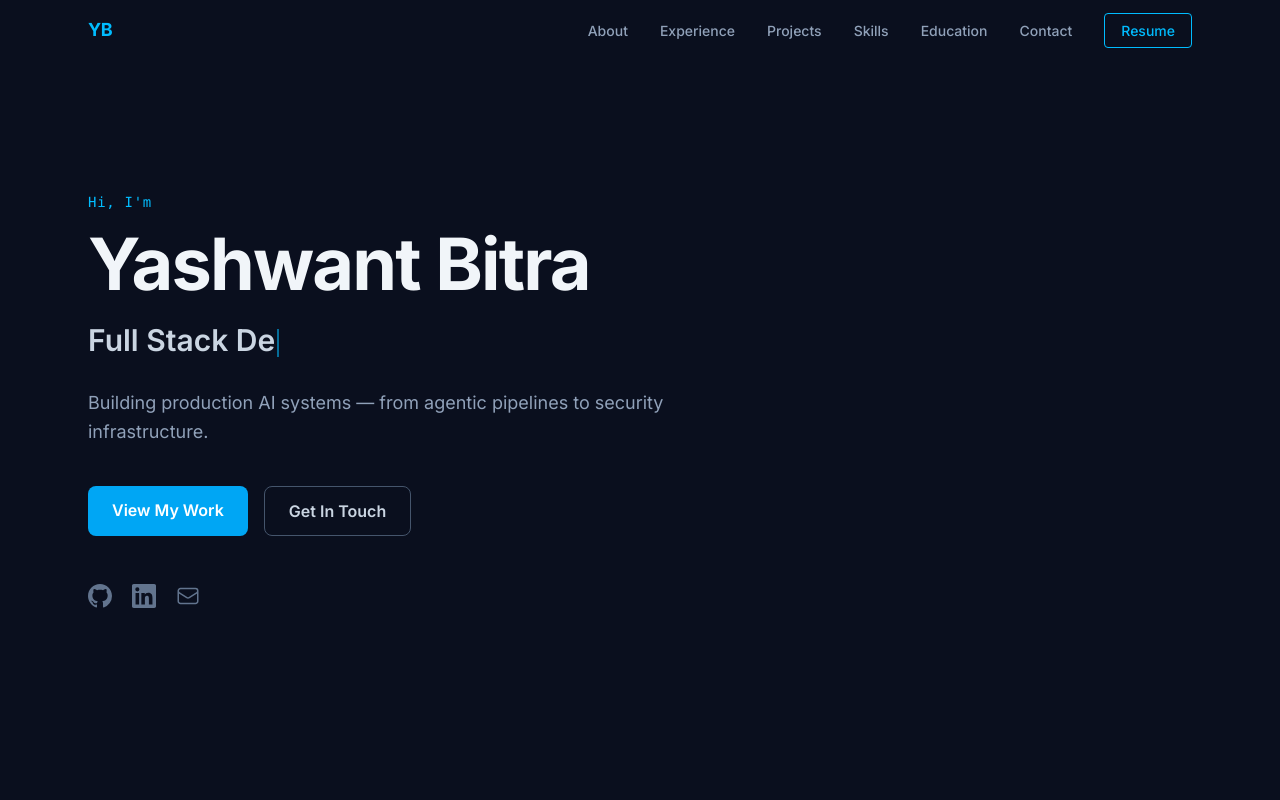
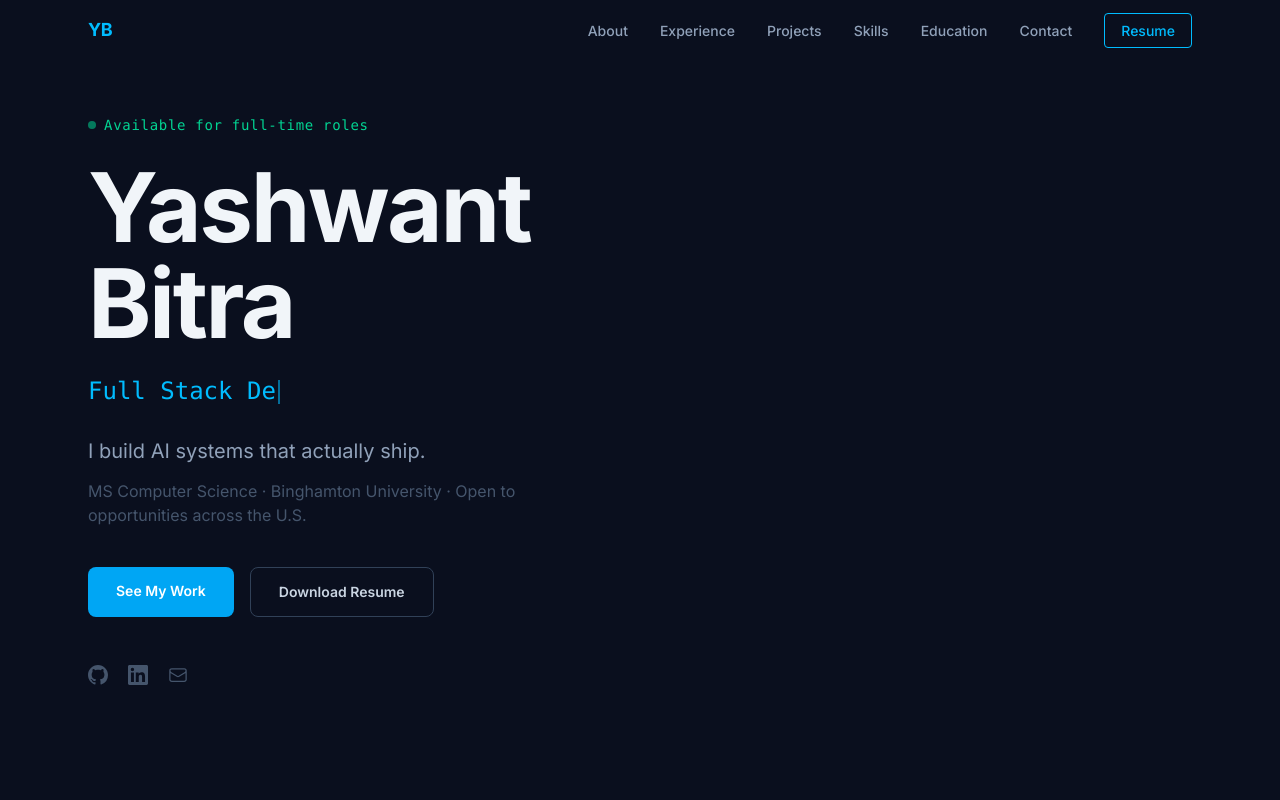
Before and after one commit to yashzord/portfolio, a Next.js app: page / in a window 1280 px wide. Shown: the top 800 px of the page. Built offline with nearby package versions, Linux system fonts and the light colour scheme.

Commit message:
Catchier hero, remove NJ-specific location, open to US-wide roles

```diff
--- a/components/About.tsx
+++ b/components/About.tsx
@@ -19,9 +19,8 @@ export default function About() {
               with full MLOps observability.
             </p>
             <p>
-              Outside of engineering, I&apos;m a competitive chess player, an avid music listener, and based in{" "}
-              <span className="text-slate-300">{personal.location}</span>, targeting roles in the Princeton/Mercer County
-              area and remote/hybrid opportunities.
+              Outside of engineering, I&apos;m a competitive chess player and an avid music listener. Currently based in
+              the U.S. and open to full-time opportunities anywhere — on-site, hybrid, or remote.
             </p>
           </div>
           <div className="mt-8 flex flex-wrap gap-3">
--- a/components/Contact.tsx
+++ b/components/Contact.tsx
@@ -58,7 +58,7 @@ export default function Contact() {
             </svg>
             <div>
               <p className="text-xs text-slate-500 mb-0.5">Location</p>
-              <p className="text-sm font-medium">{personal.location}</p>
+              <p className="text-sm font-medium">Open to U.S. Opportunities</p>
             </div>
           </div>
         </div>
--- a/components/Hero.tsx
+++ b/components/Hero.tsx
@@ -37,42 +37,50 @@ export default function Hero() {
       className="min-h-screen flex flex-col justify-center px-6 max-w-6xl mx-auto"
     >
       <div className="max-w-3xl">
-        <p className="text-sky-400 font-mono text-sm mb-4 tracking-wider">Hi, I&apos;m</p>
-        <h1 className="text-6xl sm:text-7xl font-bold text-slate-100 tracking-tight mb-4">
-          Yashwant Bitra
+        <div className="flex items-center gap-2 mb-6">
+          <span className="inline-block w-2 h-2 rounded-full bg-emerald-400 animate-pulse" />
+          <p className="text-emerald-400 font-mono text-sm tracking-wider">Available for full-time roles</p>
+        </div>
+        <h1 className="text-6xl sm:text-8xl font-bold text-slate-100 tracking-tight mb-5 leading-none">
+          Yashwant<br />Bitra
         </h1>
-        <div className="h-12 flex items-center mb-6">
-          <span className="text-2xl sm:text-3xl font-semibold text-slate-300">
+        <div className="h-10 flex items-center mb-6">
+          <span className="text-xl sm:text-2xl font-mono text-sky-400">
             {displayed}
-            <span className="inline-block w-0.5 h-7 bg-sky-400 ml-0.5 align-middle animate-pulse" />
+            <span className="inline-block w-0.5 h-6 bg-sky-400 ml-0.5 align-middle animate-pulse" />
           </span>
         </div>
-        <p className="text-slate-400 text-lg leading-relaxed max-w-xl mb-10">
+        <p className="text-slate-400 text-xl leading-relaxed max-w-lg mb-3">
           {personal.tagline}
         </p>
-        <div className="flex flex-wrap gap-4">
+        <p className="text-slate-600 text-base max-w-lg mb-10">
+          MS Computer Science · Binghamton University · Open to opportunities across the U.S.
+        </p>
+        <div className="flex flex-wrap gap-4 mb-12">
           <a
             href="#projects"
-            className="px-6 py-3 bg-sky-500 text-white font-semibold rounded-lg hover:bg-sky-400 transition-colors duration-200"
+            className="px-7 py-3.5 bg-sky-500 text-white font-semibold rounded-lg hover:bg-sky-400 transition-colors duration-200 text-sm"
           >
-            View My Work
+            See My Work
           </a>
           <a
-            href="#contact"
-            className="px-6 py-3 border border-slate-600 text-slate-300 font-semibold rounded-lg hover:border-sky-400 hover:text-sky-400 transition-colors duration-200"
+            href="/resume.pdf"
+            target="_blank"
+            rel="noopener noreferrer"
+            className="px-7 py-3.5 border border-slate-700 text-slate-300 font-semibold rounded-lg hover:border-sky-400 hover:text-sky-400 transition-colors duration-200 text-sm"
           >
-            Get In Touch
+            Download Resume
           </a>
         </div>
-        <div className="flex gap-5 mt-12">
+        <div className="flex gap-5">
           <a
             href={personal.github}
             target="_blank"
             rel="noopener noreferrer"
-            className="text-slate-500 hover:text-sky-400 transition-colors duration-200"
+            className="text-slate-600 hover:text-sky-400 transition-colors duration-200"
             aria-label="GitHub"
           >
-            <svg className="w-6 h-6" fill="currentColor" viewBox="0 0 24 24">
+            <svg className="w-5 h-5" fill="currentColor" viewBox="0 0 24 24">
               <path d="M12 0C5.37 0 0 5.37 0 12c0 5.31 3.435 9.795 8.205 11.385.6.105.825-.255.825-.57 0-.285-.015-1.23-.015-2.235-3.015.555-3.795-.735-4.035-1.41-.135-.345-.72-1.41-1.23-1.695-.42-.225-1.02-.78-.015-.795.945-.015 1.62.87 1.845 1.23 1.08 1.815 2.805 1.305 3.495.99.105-.78.42-1.305.765-1.605-2.67-.3-5.46-1.335-5.46-5.925 0-1.305.465-2.385 1.23-3.225-.12-.3-.54-1.53.12-3.18 0 0 1.005-.315 3.3 1.23.96-.27 1.98-.405 3-.405s2.04.135 3 .405c2.295-1.56 3.3-1.23 3.3-1.23.66 1.65.24 2.88.12 3.18.765.84 1.23 1.905 1.23 3.225 0 4.605-2.805 5.625-5.475 5.925.435.375.81 1.095.81 2.22 0 1.605-.015 2.895-.015 3.3 0 .315.225.69.825.57A12.02 12.02 0 0 0 24 12c0-6.63-5.37-12-12-12Z" />
             </svg>
           </a>
@@ -80,19 +88,19 @@ export default function Hero() {
             href={personal.linkedin}
             target="_blank"
             rel="noopener noreferrer"
-            className="text-slate-500 hover:text-sky-400 transition-colors duration-200"
+            className="text-slate-600 hover:text-sky-400 transition-colors duration-200"
             aria-label="LinkedIn"
           >
-            <svg className="w-6 h-6" fill="currentColor" viewBox="0 0 24 24">
+            <svg className="w-5 h-5" fill="currentColor" viewBox="0 0 24 24">
               <path d="M20.447 20.452h-3.554v-5.569c0-1.328-.027-3.037-1.852-3.037-1.853 0-2.136 1.445-2.136 2.939v5.667H9.351V9h3.414v1.561h.046c.477-.9 1.637-1.85 3.37-1.85 3.601 0 4.267 2.37 4.267 5.455v6.286zM5.337 7.433a2.062 2.062 0 0 1-2.063-2.065 2.064 2.064 0 1 1 2.063 2.065zm1.782 13.019H3.555V9h3.564v11.452zM22.225 0H1.771C.792 0 0 .774 0 1.729v20.542C0 23.227.792 24 1.771 24h20.451C23.2 24 24 23.227 24 22.271V1.729C24 .774 23.2 0 22.222 0h.003z" />
             </svg>
           </a>
           <a
             href={`mailto:${personal.email}`}
-            className="text-slate-500 hover:text-sky-400 transition-colors duration-200"
+            className="text-slate-600 hover:text-sky-400 transition-colors duration-200"
             aria-label="Email"
           >
-            <svg className="w-6 h-6" fill="none" stroke="currentColor" strokeWidth={1.5} viewBox="0 0 24 24">
+            <svg className="w-5 h-5" fill="none" stroke="currentColor" strokeWidth={1.5} viewBox="0 0 24 24">
               <path strokeLinecap="round" strokeLinejoin="round" d="M21.75 6.75v10.5a2.25 2.25 0 0 1-2.25 2.25h-15a2.25 2.25 0 0 1-2.25-2.25V6.75m19.5 0A2.25 2.25 0 0 0 19.5 4.5h-15a2.25 2.25 0 0 0-2.25 2.25m19.5 0v.243a2.25 2.25 0 0 1-1.07 1.916l-7.5 4.615a2.25 2.25 0 0 1-2.36 0L3.32 8.91a2.25 2.25 0 0 1-1.07-1.916V6.75" />
             </svg>
           </a>
--- a/data/resume.ts
+++ b/data/resume.ts
@@ -4,10 +4,10 @@ export const personal = {
   roles: ["AI/ML Engineer", "Full Stack Developer", "Data Engineer", "Cybersecurity Researcher"],
   email: "yashubitra@gmail.com",
   phone: "(813) 593-8899",
-  location: "Lawrence Township, NJ",
+  location: "United States — Open to Relocation",
   linkedin: "https://linkedin.com/in/yashwant-bitra",
   github: "https://github.com/yashzord",
-  tagline: "Building production AI systems — from agentic pipelines to security infrastructure.",
+  tagline: "I build AI systems that actually ship.",
 };
 
 export const education = [
```
